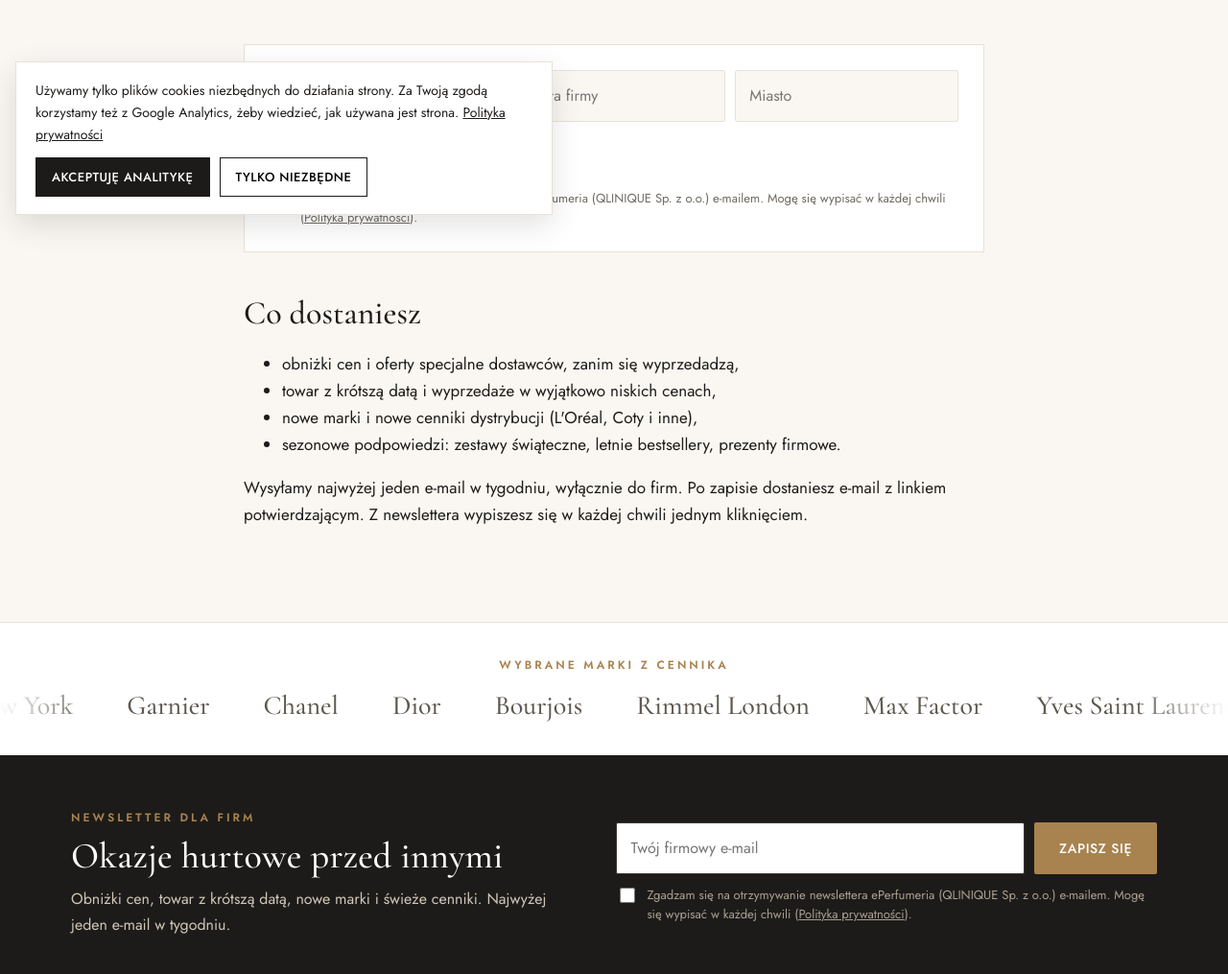
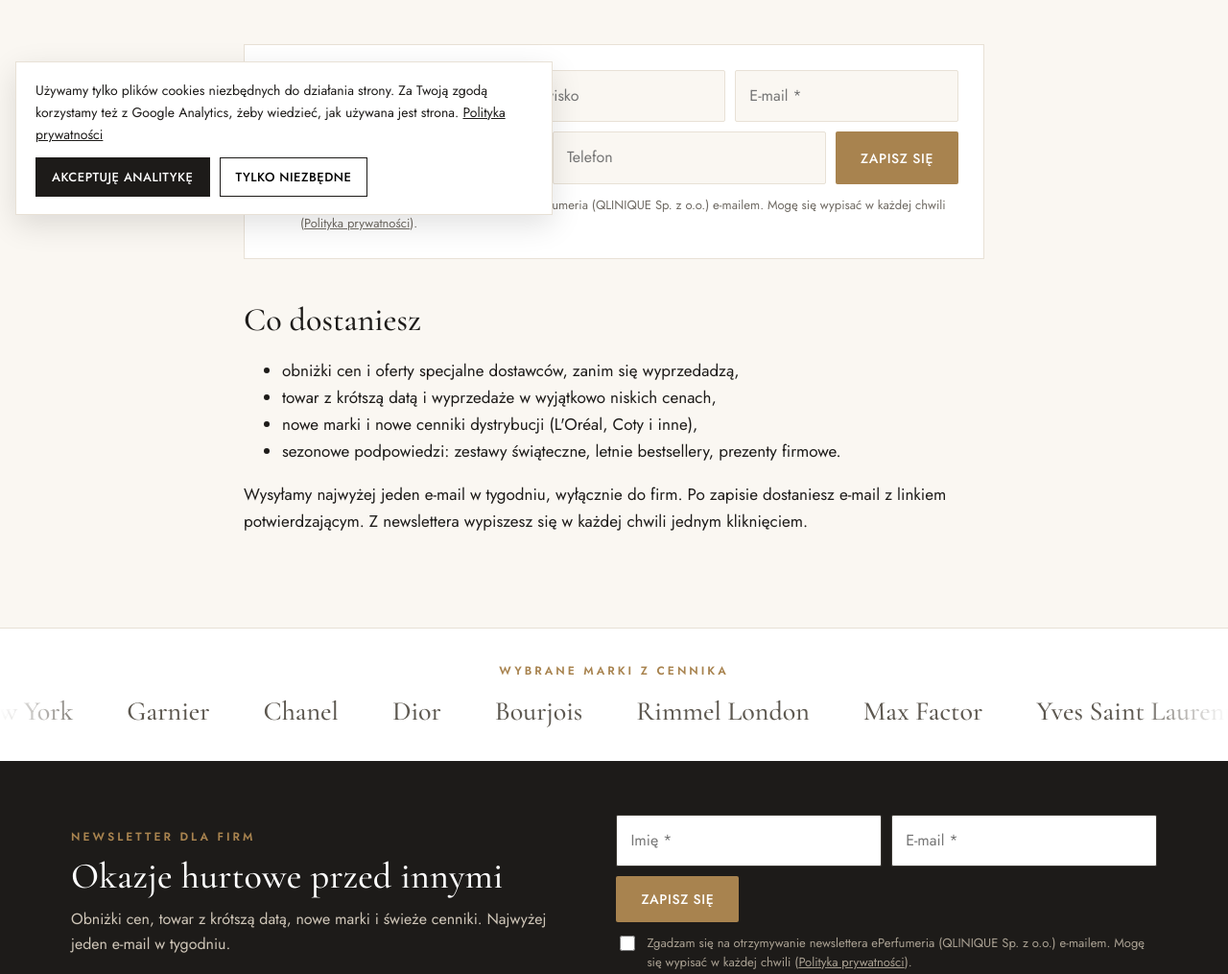
Before and after one commit to Qmaty/eperfumeria-site, an Astro site: page /newsletter in a window 1280 px wide. Shown: the part 560-1575 px from the top of the page at 96% size. Built offline with nearby package versions, Linux system fonts and the light colour scheme; Astro itself is replaced by a stand-in of ours.

Commit message:
Aktualizacja strony z paczki site.zip

```diff
--- a/src/components/NewsletterForm.astro
+++ b/src/components/NewsletterForm.astro
@@ -6,9 +6,12 @@ const id = 'nl-' + variant;
 ---
 <form class={`nlform nl-${variant}`} method="post" action="/b2b/newsletter.php" id={id}>
   <div class="nl-row">
-    <label class="sr" for={`${id}-email`}>Firmowy e-mail</label>
-    <input id={`${id}-email`} name="email" type="email" required maxlength="160" placeholder="Twój firmowy e-mail" autocomplete="email" />
-    {variant === 'page' && <><label class="sr" for={`${id}-company`}>Firma</label><input id={`${id}-company`} name="company" maxlength="160" placeholder="Nazwa firmy" autocomplete="organization" /><label class="sr" for={`${id}-country`}>Miasto</label><input id={`${id}-country`} name="country" maxlength="80" placeholder="Miasto" autocomplete="address-level2" /></>}
+    <label class="sr" for={`${id}-first`}>Imię *</label>
+    <input id={`${id}-first`} name="first_name" required maxlength="80" placeholder="Imię *" autocomplete="given-name" />
+    {variant === 'page' && <><label class="sr" for={`${id}-last`}>Nazwisko</label><input id={`${id}-last`} name="last_name" maxlength="80" placeholder="Nazwisko" autocomplete="family-name" /></>}
+    <label class="sr" for={`${id}-email`}>E-mail *</label>
+    <input id={`${id}-email`} name="email" type="email" required maxlength="160" placeholder="E-mail *" autocomplete="email" />
+    {variant === 'page' && <><label class="sr" for={`${id}-company`}>Nazwa firmy</label><input id={`${id}-company`} name="company" maxlength="160" placeholder="Nazwa firmy" autocomplete="organization" /><label class="sr" for={`${id}-phone`}>Telefon</label><input id={`${id}-phone`} name="phone" type="tel" maxlength="40" placeholder="Telefon" autocomplete="tel" /></>}
     <button class="btn btn-gold" type="submit">Zapisz się</button>
   </div>
   <label class="nl-chk"><input type="checkbox" name="consent" value="1" required /> <span>Zgadzam się na otrzymywanie newslettera ePerfumeria ({SITE.company}) e-mailem. Mogę się wypisać w każdej chwili (<a href="/polityka-prywatnosci/">Polityka prywatności</a>).</span></label>
--- a/src/pages/newsletter.astro
+++ b/src/pages/newsletter.astro
@@ -22,7 +22,7 @@ import NewsletterForm from '../components/NewsletterForm.astro';
         confirmed: ['ok', 'Dziękujemy! Zapis potwierdzony. Najbliższe okazje hurtowe trafią do Twojej skrzynki.'],
         already: ['ok', 'Ten adres jest już zapisany. Dziękujemy!'],
         expired: ['err', 'Ten link wygasł lub został już użyty. Zapisz się ponownie.'],
-        email: ['err', 'Podaj poprawny adres e-mail.'], consent: ['err', 'Zaznacz zgodę, żeby się zapisać.'],
+        email: ['err', 'Podaj poprawny adres e-mail.'], name: ['err', 'Podaj imię.'], consent: ['err', 'Zaznacz zgodę, żeby się zapisać.'],
         limit: ['err', 'Zbyt wiele prób z Twojego połączenia. Spróbuj później.'], error: ['err', 'Coś poszło nie tak. Spróbuj ponownie albo napisz na info@eperfumeria.eu.'] };
       var v = m[s] || m.error, b = document.getElementById('nl-msg'); b.className = 'nl-msg ' + v[0]; b.textContent = v[1]; b.hidden = false;
     })();
```
Also changed, not shown: 1 other file.
